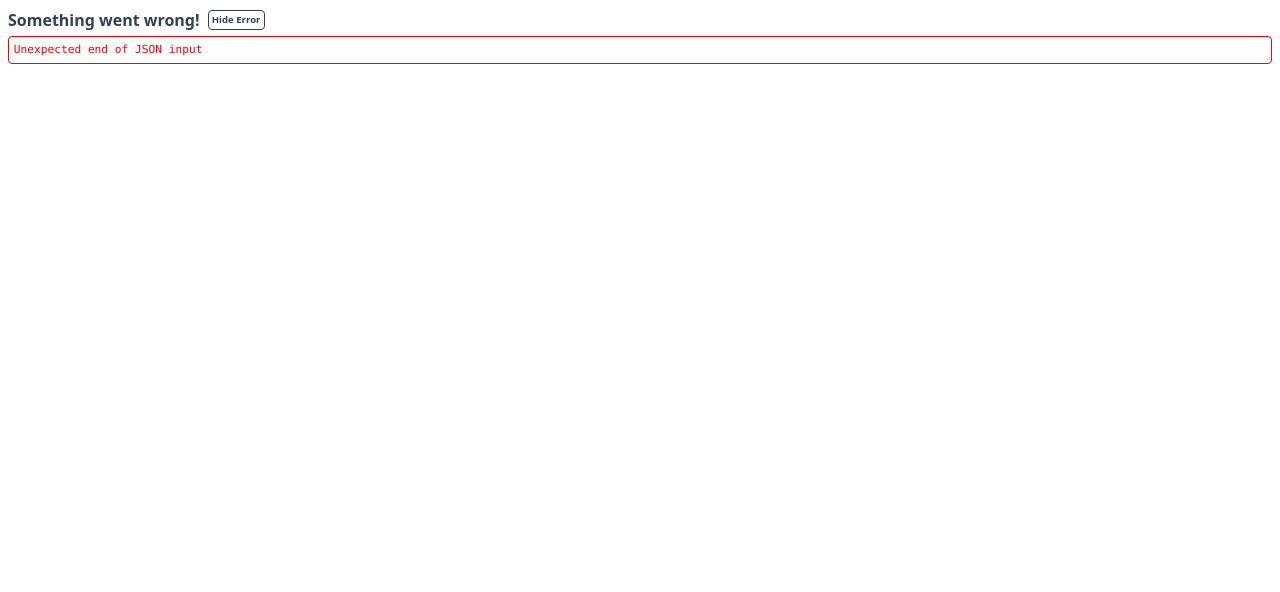
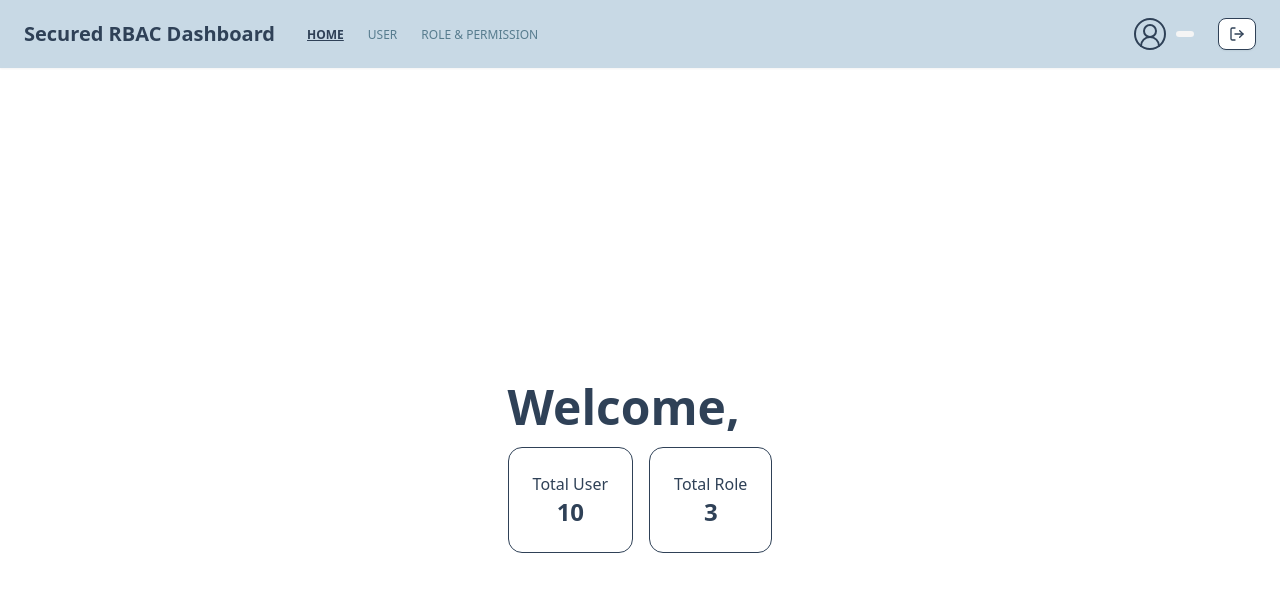
Before and after one commit to arisa2545/RBAC-System, a React app in the folder frontend/: page /dashboard in a window 1280 px wide. Shown: the top 592 px of the page. Built offline with nearby package versions, Linux system fonts and the light colour scheme; no server answers; sample sign-in values are in the browser's storage; the HTML template or start-up script is replaced by a standard one.

Commit message:
[FE] Enhance get profile data on navbar and handle remove profile on logout

```diff
--- a/frontend/src/components/layout/Navbar.tsx
+++ b/frontend/src/components/layout/Navbar.tsx
@@ -1,20 +1,22 @@
-// src/components/Navbar.tsx
 import { Link, useNavigate } from "@tanstack/react-router";
 import { Button } from "@/components/ui/button";
 import { CircleUserRound, LogOut } from "lucide-react";
 import { Badge } from "../ui/badge";
-import { getProfileFormStorage } from "@/utils/profile";
+import { useQuery } from "@tanstack/react-query";
+import type { IProfileResponse } from "@/interface/profile.interface";
 
 export default function Navbar() {
   const navigate = useNavigate();
-  const profile = getProfileFormStorage()
   const navigateItemClassName =
     "text-xs font-medium text-[#577c8e] hover:text-zinc-900 [&.active]:font-bold [&.active]:text-[#2f4157] [&.active]:underline";
 
   const handleLogout = () => {
     localStorage.removeItem("access_token");
+    localStorage.removeItem("profile")
     navigate({ to: "/login" });
   };
+
+  const { data: profile } = useQuery<IProfileResponse>({ queryKey: ['profile'] });
 
   return (
     <nav className="sticky top-0 z-50 flex items-center justify-between bg-[#c8d9e5] px-6 py-4 shadow-xs">
@@ -40,8 +42,8 @@ export default function Navbar() {
         <div className="flex gap-2 items-center font-medium text-[#2f4157]">
           <CircleUserRound size={36} absoluteStrokeWidth={true} />
           <div className="flex flex-col">
-            <p className="text-sm">{profile.first_name} {profile.last_name}</p>
-           <Badge variant="secondary" className="text-[9px] text-[#577c8e]">{profile.role}</Badge>
+            <p className="text-sm">{profile?.first_name} {profile?.last_name}</p>
+           <Badge variant="secondary" className="text-[9px] text-[#577c8e]">{profile?.role}</Badge>
           </div>
         </div>
         <Button onClick={handleLogout} variant="outline" size="sm">
--- a/frontend/src/services/profile.service.ts
+++ b/frontend/src/services/profile.service.ts
@@ -9,5 +9,6 @@ export const useGetProfile = () => {
       const response = await api.get<IProfileResponse>(`/auth/profile`);
       return response.data;
     },
+    staleTime: Infinity,
   });
 };
--- a/frontend/src/utils/profile.ts
+++ /dev/null
@@ -1,6 +0,0 @@
-import type { IProfileResponse } from "@/interface/profile.interface";
-
-export const getProfileFormStorage = (): IProfileResponse => {
-    const profile = localStorage.getItem('profile');
-    return JSON.parse(profile ?? '');
-}
```
